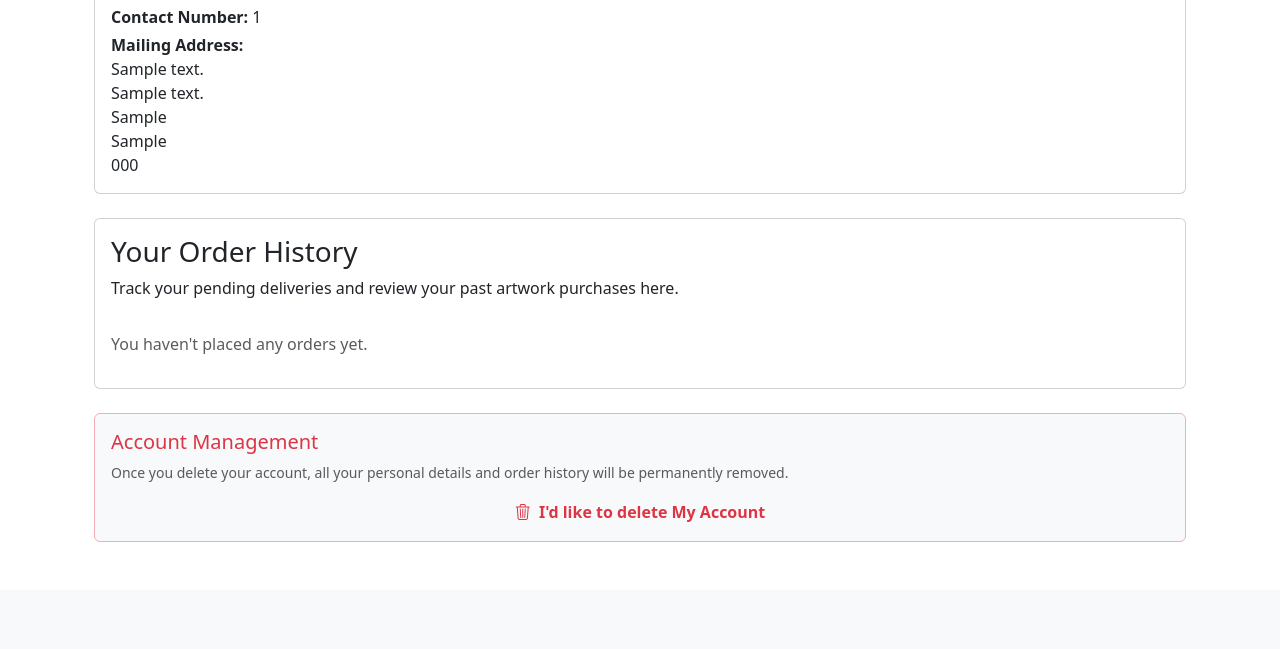
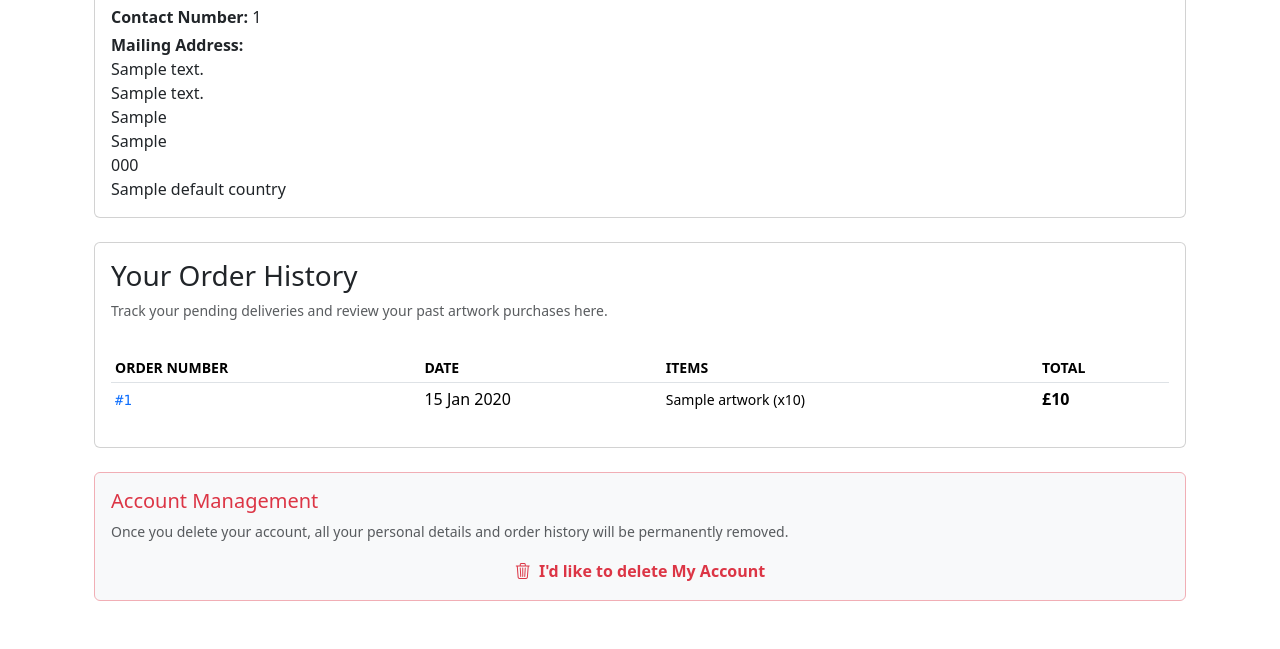
Before and after one commit to Analisa1984/brushed-up-things, a Django app: template profiles/templates/profiles/profile.html in a window 1280 px wide. Shown: the part 605-1254 px from the top of the page. Before the commit the page ends 1147 px from the top, so only its background shows below. Run offline with Django 5.2, Linux system fonts and the light colour scheme; the template is opened without the code that fills it: most values are stand-ins (such as "Sample title", 1, 10 or a date in 2020); some libraries are stand-ins or nearby versions.

Commit message:
Add countries.

```diff
--- a/profiles/templates/profiles/profile.html
+++ b/profiles/templates/profiles/profile.html
@@ -38,7 +38,10 @@
                             {% if profile.default_county %}
                                 {{ profile.default_county }}<br>
                             {% endif %}
-                            {{ profile.default_postcode }}
+                            {{ profile.default_postcode }}<br>
+                            {% if profile.default_country %}
+                                {{ profile.default_country.name }}
+                            {% endif %}
                         {% else %}
                             <span class="text-muted">No address provided yet.</span>
                         {% endif %}
@@ -60,24 +63,68 @@
             </div>
         </div>
 
+        {% if user.is_staff %}
         <div class="col-12 mb-4">
-            {% if user.is_staff %}
             <div class="card p-3 border-danger">
                 <h3 class="text-danger fs-5 fw-normal">Staff Administration Portal</h3>
                 <p>You are logged in as a store administrator. Use the links below to manage the gallery:</p>
-                    <ul class="list-group">
-                        <li class="list-group-item"><a href="#">🎨 Add / Edit / Delete Art Pieces</a></li>
-                        <li class="list-group-item"><a href="#">📋 View Master Order History</a></li>
-                        <li class="list-group-item"><a href="#">👥 View Customer Directory</a></li>
+                <div class="list-group">
+                    <a href="{% url 'staff_dashboard' %}" class="list-group-item list-group-item-action">
+                        📊 Access Master Control Dashboard
+                    </a>
+                    <a href="{% url 'add_artwork' %}" class="list-group-item list-group-item-action">
+                        🎨 Add New Art Pieces to Gallery
+                    </a>
+                    <a href="{% url 'add_artist' %}" class="list-group-item list-group-item-action">
+                        👥 Add New Artist Profiles
+                    </a>
+                </div>
+            </div>
+        </div>
+        {% endif %}
+
+        <div class="col-12 mb-4">
+            <div class="card p-3">
+                <h3 class="fw-light">Your Order History</h3>
+                <p class="text-muted small">Track your pending deliveries and review your past artwork purchases here.</p>
+
+                {% if orders %}
+                    <div class="table-responsive mt-3">
+                        <table class="table table-sm table-borderless align-middle">
+                            <thead>
+                                <tr class="text-muted small text-uppercase border-bottom">
+                                    <th>Order Number</th>
+                                    <th>Date</th>
+                                    <th>Items</th>
+                                    <th>Total</th>
+                                </tr>
+                            </thead>
+                            <tbody>
+                                {% for order in orders %}
+                                    <tr>
+                                        <td>
+                                            <span class="font-monospace text-primary small" title="{{ order.order_number }}">
+                                                #{{ order.order_number|truncatechars:10 }}
+                                            </span>
+                                        </td>
+                                        <td>{{ order.date|date:"d M Y" }}</td>
+                                        <td>
+                                            <ul class="list-unstyled mb-0 small">
+                                                {% for item in order.lineitems.all %}
+                                                    <li>{{ item.artwork.title }} (x{{ item.quantity }})</li>
+                                                {% endfor %}
                                             </ul>
+                                        </td>
+                                        <td class="fw-semibold">£{{ order.grand_total }}</td>
+                                    </tr>
+                                {% endfor %}
+                            </tbody>
+                        </table>
                     </div>
                 {% else %}
-                <div class="card p-3">
-                    <h3 class="fw-light">Your Order History</h3>
-                    <p>Track your pending deliveries and review your past artwork purchases here.</p>
-                    <p class="text-muted mt-3">You haven't placed any orders yet.</p>
+                    <p class="text-muted mt-3 mb-0 small">You haven't placed any orders yet.</p>
+                {% endif %}
             </div>
-            {% endif %}
         </div>
 
         <div class="col-12 mb-4">
```
Lines whose indentation alone changed are shown as unchanged.
